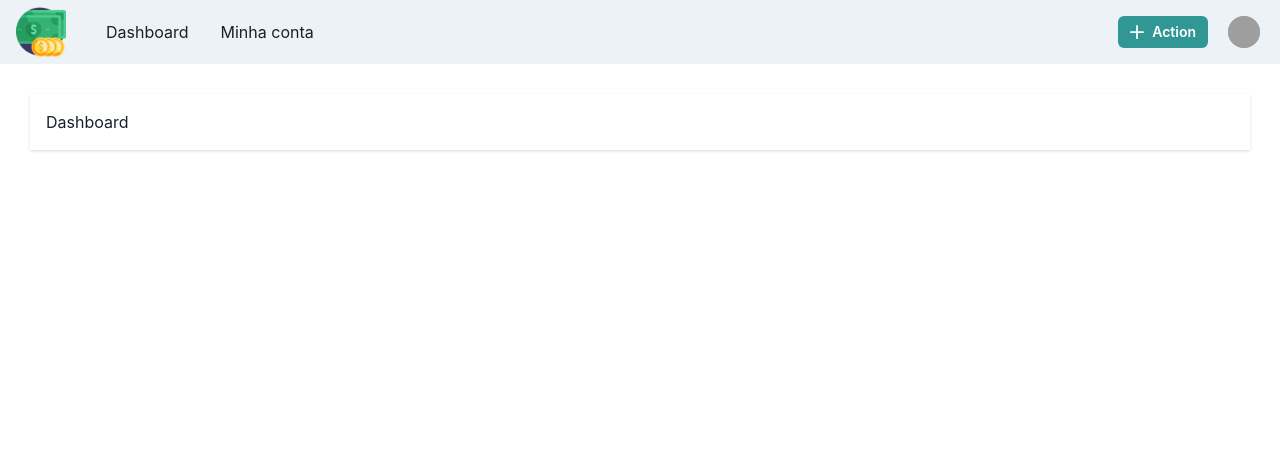
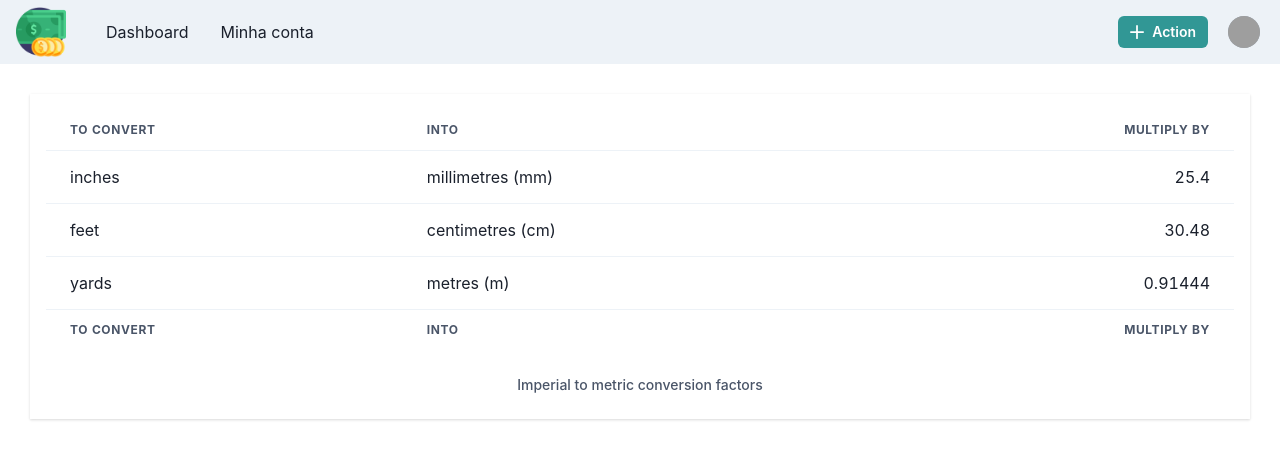
Before and after one commit to jonatasfl/dojo-testes, a React (Create React App) app: page / in a window 1280 px wide. Shown: the top 460 px of the page. Built offline with nearby package versions, Linux system fonts and the light colour scheme; grey boxes are pictures that could not be loaded.

Commit message:
add chakra table

```diff
--- a/src/pages/Dashboard/index.js
+++ b/src/pages/Dashboard/index.js
@@ -1,3 +1,49 @@
+import {
+  Table,
+  Thead,
+  Tbody,
+  Tfoot,
+  Tr,
+  Th,
+  Td,
+  TableCaption,
+} from "@chakra-ui/react"
+
 export default function DashboardPage() {
-  return <h1>Dashboard</h1>;
+  return (
+    <Table variant="simple">
+  <TableCaption>Imperial to metric conversion factors</TableCaption>
+  <Thead>
+    <Tr>
+      <Th>To convert</Th>
+      <Th>into</Th>
+      <Th isNumeric>multiply by</Th>
+    </Tr>
+  </Thead>
+  <Tbody>
+    <Tr>
+      <Td>inches</Td>
+      <Td>millimetres (mm)</Td>
+      <Td isNumeric>25.4</Td>
+    </Tr>
+    <Tr>
+      <Td>feet</Td>
+      <Td>centimetres (cm)</Td>
+      <Td isNumeric>30.48</Td>
+    </Tr>
+    <Tr>
+      <Td>yards</Td>
+      <Td>metres (m)</Td>
+      <Td isNumeric>0.91444</Td>
+    </Tr>
+  </Tbody>
+  <Tfoot>
+    <Tr>
+      <Th>To convert</Th>
+      <Th>into</Th>
+      <Th isNumeric>multiply by</Th>
+    </Tr>
+  </Tfoot>
+</Table>
+  );
 }
```
